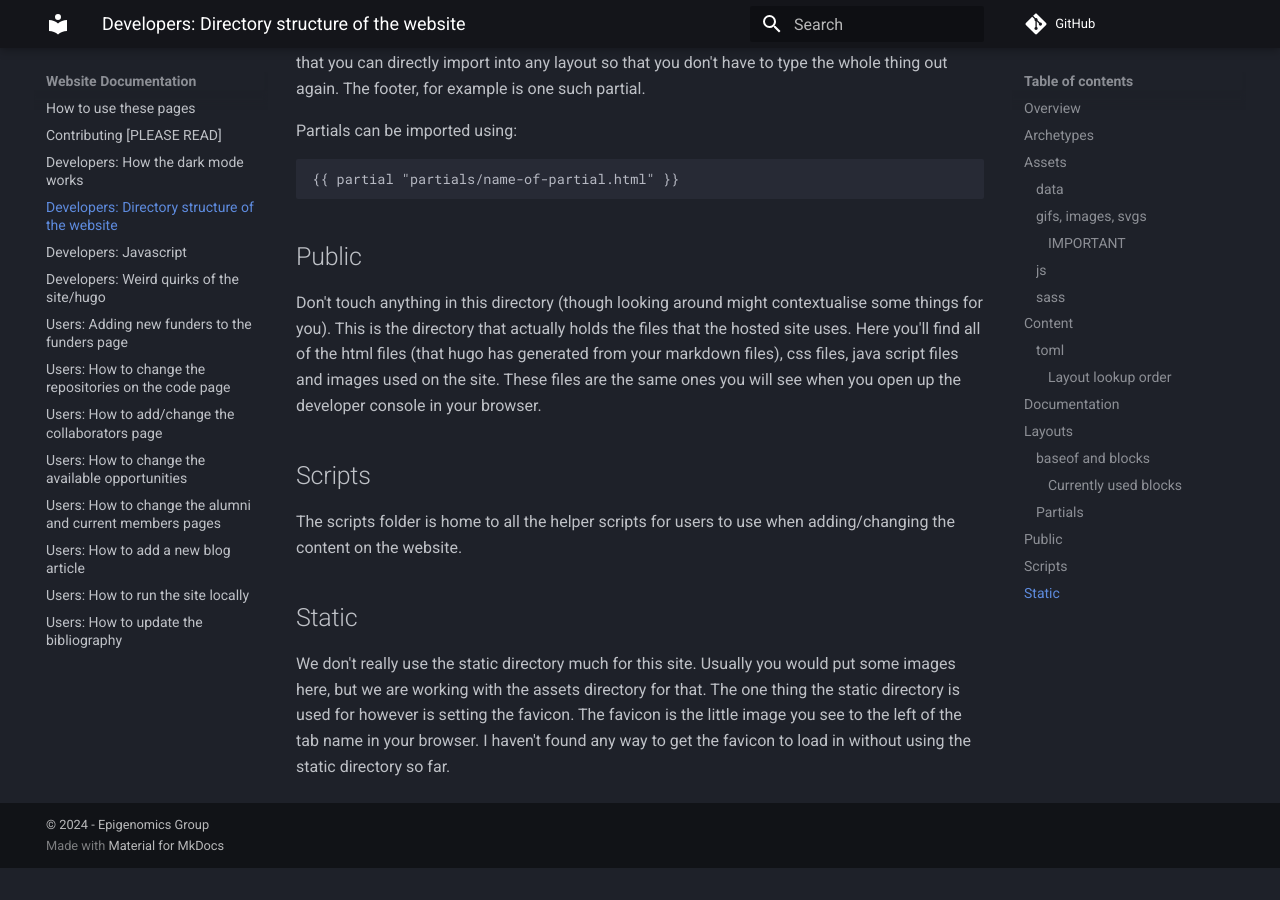
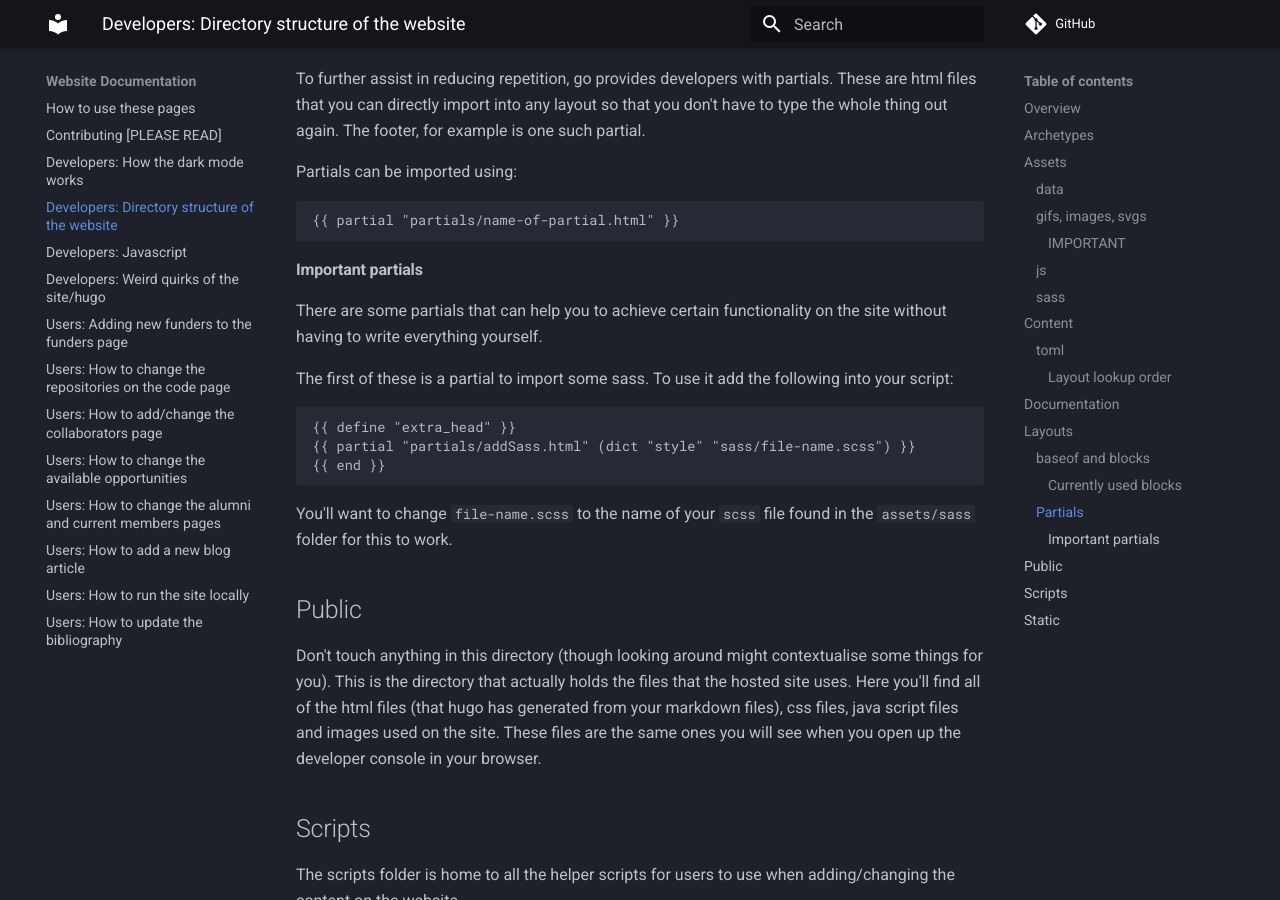
Before and after one commit to EpigeneticsExeter/EpigenomicsLabWeb, an MkDocs documentation site: the page built from documentation/docs/Developers-directory-structure.md, in a window 1280 px wide and 900 px high, scrolled down 5186 px. Built offline with MkDocs 1.6.1 and Material for MkDocs 9.7.7, drawn with Linux system fonts in a browser that asks for light colours; comment, search, counter and statistics services are not loaded; before the commit the page ends 6054 px from its top, so only the background shows below that; some of the changed text lies outside the part shown.

Commit message:
docs: add how to use sass partial

````diff
--- a/documentation/docs/Developers-directory-structure.md
+++ b/documentation/docs/Developers-directory-structure.md
@@ -100,6 +100,9 @@ version via the use of `Dart sass`. The decision for using sass was an easy
 one. Sass allows for partial files, mixins, global variables and more (css
 pales in comparison). Other supersets of css exist of course, but the fact that
 hugo supports sass directly makes it the obvious choice.
+
+To add sass into your template, I emplore you to check out
+[this section](#important-partials).
 
 ## Content
 
@@ -253,6 +256,23 @@ Partials can be imported using:
 {{ partial "partials/name-of-partial.html" }}
 ```
 
+#### Important partials
+
+There are some partials that can help you to achieve certain functionality on
+the site without having to write everything yourself.
+
+The first of these is a partial to import some sass. To use it add the
+following into your script:
+
+```
+{{ define "extra_head" }}
+{{ partial "partials/addSass.html" (dict "style" "sass/file-name.scss") }}
+{{ end }}
+```
+
+You'll want to change `file-name.scss` to the name of your `scss` file found
+in the `assets/sass` folder for this to work.
+
 ## Public
 
 Don't touch anything in this directory (though looking around might
````
